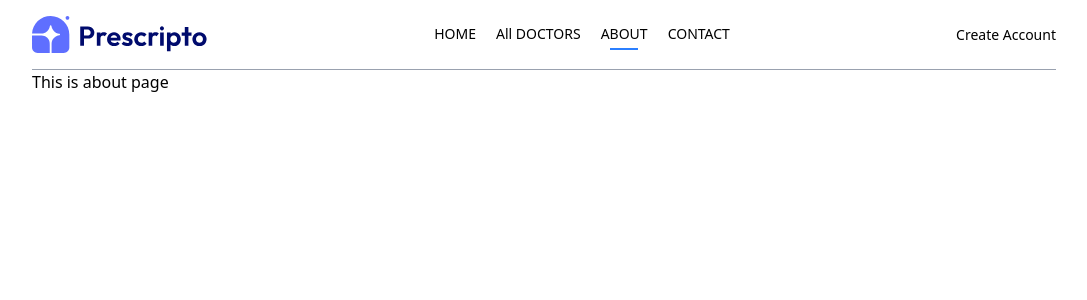
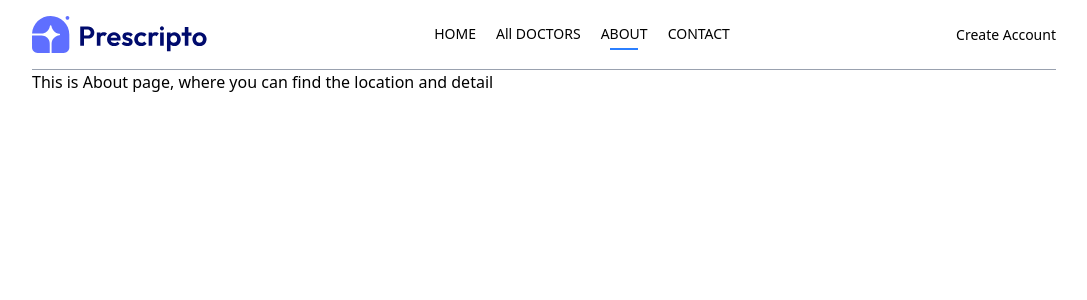
Before and after one commit to roshan-bajgain/Doctor_Appoinment_System_Front-end, a React (Vite) app: page /about in a window 1280 px wide. Shown: the top 300 px of the page, without its empty margins (96-1183 px from the left). Built offline with nearby package versions, Linux system fonts and the light colour scheme.

Commit message:
Create about page

```diff
--- a/src/pages/About.jsx
+++ b/src/pages/About.jsx
@@ -2,7 +2,7 @@ import React from 'react'
 
 const About = () => {
   return (
-    <div>This is about page</div>
+    <div>This is About page, where you can find the location and detail</div>
   )
 }
 
```
